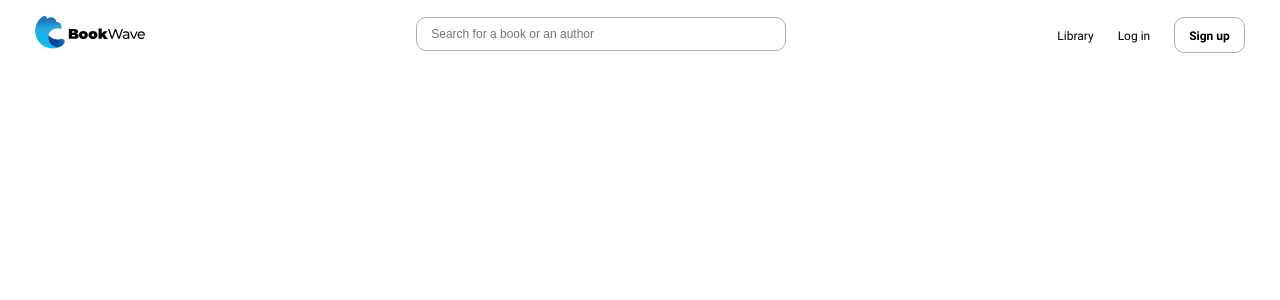
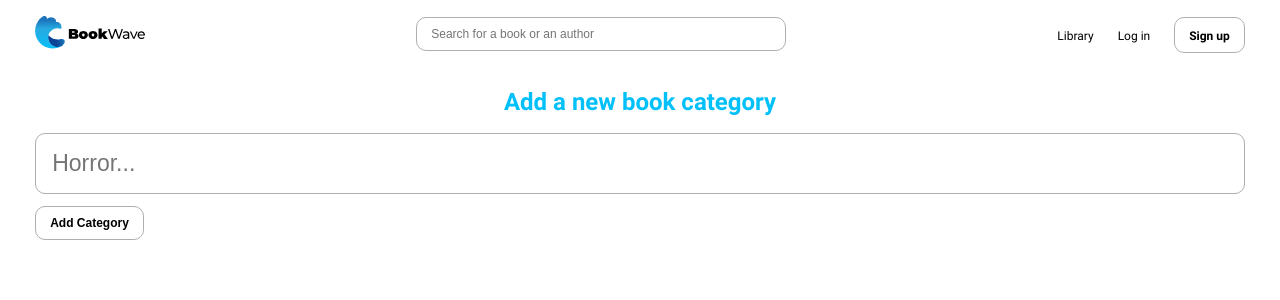
Before and after one commit to YosraSkhiri/Book-App-Frontend, a React (Create React App) app: page /categories/add in a window 1280 px wide. Shown: the top 300 px of the page. Built offline with nearby package versions, Linux system fonts and the light colour scheme.

Commit message:
added a msg to create categories when a category is added

```diff
--- a/src/App.js
+++ b/src/App.js
@@ -9,6 +9,7 @@ import AddBook from './components/AddBook';
 import Author from './components/Author';
 import Book from './components/Book';
 import Books from './components/Books';
+import CategoriesCreate from './components/CategoriesCreate';
 import Navbar from './components/Navbar';
 
 function App() {
@@ -30,6 +31,9 @@ function App() {
             <Route path="/authors/add" exact>
               <AddAuthor />
             </Route>
+            <Route path="/categories/add" exact>
+              <CategoriesCreate />
+            </Route>
             <Route path="/authors/:authorName/:authorId" exact>
               <Author />
             </Route>
--- a/src/assets/styles/css/main.css
+++ b/src/assets/styles/css/main.css
@@ -609,3 +609,18 @@ input.visually-hidden:focus-within + label {
     width: 200px;
     height: 304px;
     object-fit: cover; }
+
+.category__label {
+  display: block;
+  margin-bottom: 16px;
+  font-size: 24px;
+  font-weight: 600;
+  color: #00c0fa;
+  text-align: center; }
+
+.category__input {
+  display: block;
+  margin-bottom: 12px;
+  width: 100%;
+  padding: 16px;
+  font-size: 23px; }
--- a/src/assets/styles/sass/4-modules/_4-modules.scss
+++ b/src/assets/styles/sass/4-modules/_4-modules.scss
@@ -7,3 +7,4 @@
 @import "./AutocompleteAuthor";
 @import "./addAuthor";
 @import "./addBook";
+@import "./category";
--- /dev/null
+++ b/src/assets/styles/sass/4-modules/_category.scss
@@ -0,0 +1,16 @@
+.category__label {
+    display: block;
+    margin-bottom: 16px;
+    font-size: 24px;
+    font-weight: 600;
+    color: $primary-color;
+    text-align: center;
+}
+
+.category__input {
+    display: block;
+    margin-bottom: 12px;
+    width: 100%;
+    padding: 16px;
+    font-size: 23px;
+}
--- /dev/null
+++ b/src/components/CategoriesCreate.js
@@ -0,0 +1,51 @@
+import React, { useState } from 'react';
+import axios from 'axios';
+
+const CategoriesCreate = () => {
+    const [categoryVal, setCategoryVal] = useState('');
+    const [msg, setMsg] = useState('');
+
+    const handleChange = (e) => {
+        setCategoryVal(e.target.value);
+    }
+
+    const handleSubmit = (e) => {
+        e.preventDefault();
+        axios.post('http://localhost:5000/categories/add/', { 'category': categoryVal })
+            .then(res => {
+                setMsg(res.data);
+            })
+            .catch(err => {
+                console.log(err)
+            });
+    }
+
+    return (
+        <div>
+            <form onSubmit={handleSubmit}>
+                <label htmlFor="category" className="category__label">
+                    Add a new book category
+            </label>
+                <input
+                    type="text"
+                    value={categoryVal}
+                    onChange={handleChange}
+                    id="category"
+                    className="category__input input-txt"
+                    placeholder="Horror..."
+                    autoComplete="off"
+                />
+                <input
+                    value="Add Category"
+                    type="submit"
+                    className="btn btn-primary"
+                />
+            </form>
+            {
+                msg ? <div className="msg">{msg}</div> : null
+            }
+        </div>
+    );
+}
+
+export default CategoriesCreate;
```
